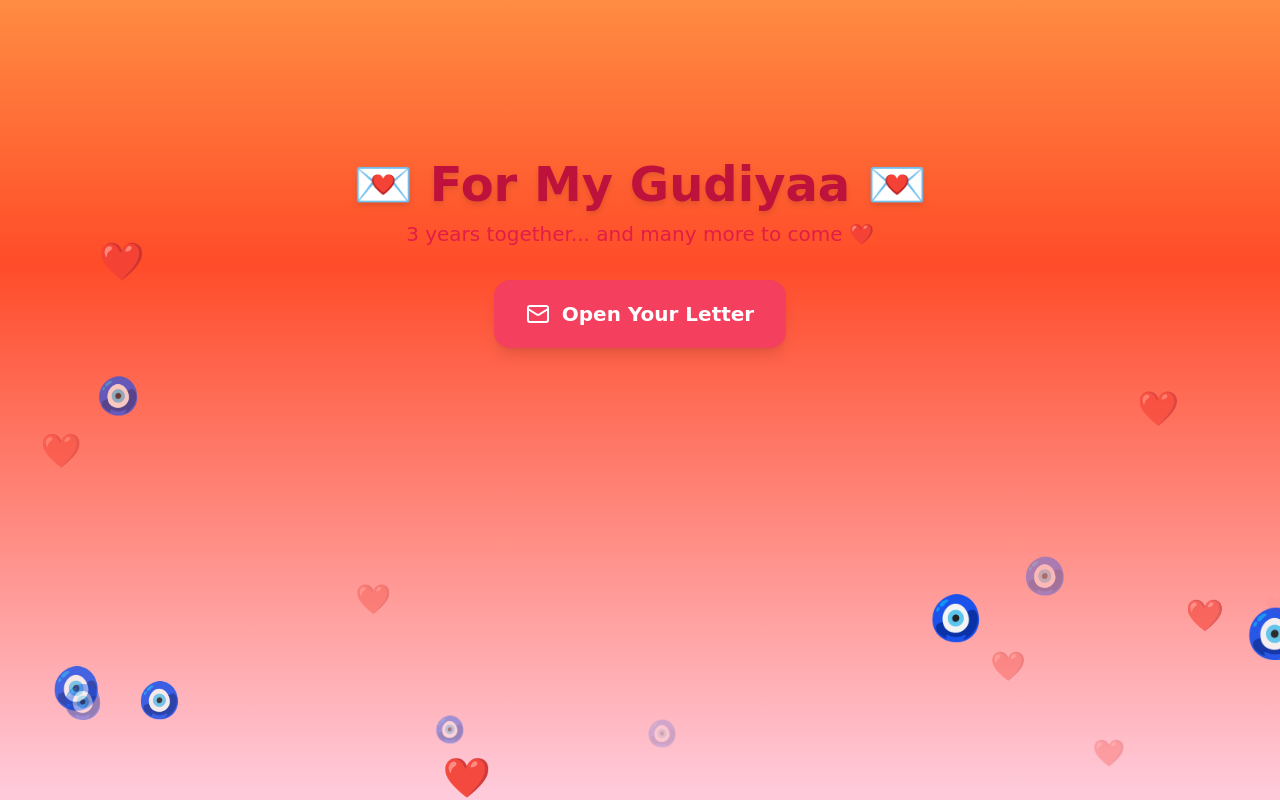
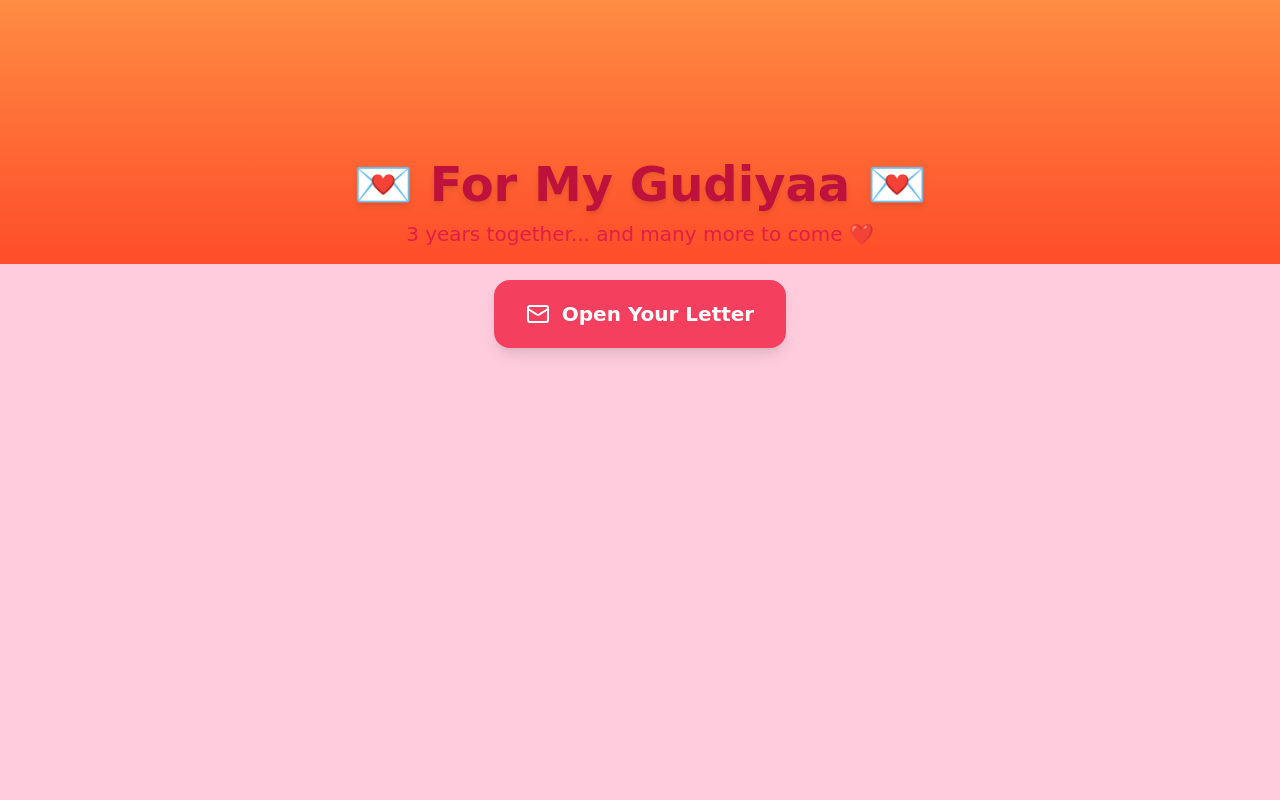
Before and after one commit to aryandogra2004-code/Gudiyaa, a React (Vite) app: page / in a window 1280 px wide. Built offline with nearby package versions, Linux system fonts and the light colour scheme.

Commit message:
Add files via upload

```diff
--- a/src/App.jsx
+++ b/src/App.jsx
@@ -1,31 +1,10 @@
 import { useState, useEffect } from "react";
 import { motion } from "framer-motion";
-import { Heart, Mail, X, ChevronLeft, ChevronRight } from "lucide-react";
+import { Heart, Mail } from "lucide-react";
 
 export default function GudiyaaLoveSite() {
   const [open, setOpen] = useState(false);
-  const [cardIndex, setCardIndex] = useState(0);
-  const [showScroll, setShowScroll] = useState(false);
   const [isEvening, setIsEvening] = useState(false);
-
-  const cards = [
-    "You are my tiny baby, my little girl 💕. Every day waking up to your Morningssssweetyyy is the sweetest morning I can have.",
-    "I love your sundrrrrr voice, your cutuuuu laugh. Onlyyyy you can make my heart melt everyday ✨.",
-    "3 years together and still counting… I want to spend forever with you 💍💕💕💕❤️.",
-    "You are meraa chotuu sa bacchaa and no matter how old we get you will always remain my chotuuubaby 💖.",
-    "I love you so much, Gudiyaa ❤️ You are my everything, forever & always ❤️."
-  ];
-
-  const longMessage = `
-My pyariii Gudiyaa 💕
-
-From the moment we met I somehow knew in my heart that youuu are the one and since that day I have not loved anyone more than you 🥺. I want to spend every single day making you feel loved and special because you deserve it and you desrveeee so much moreee, Jaan. You are my heart. No words can truly capture how much I adore you. Every day theee love grows innn my dill. I just lovee youuu soo soo much. You are my family, my comfort, my wife. We will live our whole life together just each other’s. I’ll make my girl's each and every dream come true. We will wakeee up together and wee will ninii togetherrr. Ap Meri Sanju ho aur ap mere he rahogi. I’ll never let your cutest smileee fade. You make me smile, you make meee happy, just ME & YOU 💟💟❤. With lotsss of loveee meriii jaannn, yourrrr babyyyy, Aruuuuuuu 💗💗💗🤭
-`;
-
-  const floatingEmojis = [
-    { symbol: "❤️", color: "text-rose-400", size: 25 },
-    { symbol: "🧿", color: "text-blue-500", size: 30 }
-  ];
 
   useEffect(() => {
     const hour = new Date().getHours();
@@ -43,10 +22,10 @@ From the moment we met I somehow knew in my heart that youuu are the one and sin
     <div
       className="min-h-screen relative flex flex-col items-center justify-start font-poppins overflow-hidden"
       style={{
-        background: "linear-gradient(to bottom, #ff8c42, #ff4c29 33%, #ffccdd 100%)"
+        background: "linear-gradient(to bottom, #ff8c42, #ff4c29 33%, #ffccdd 33%, #ffccdd 100%)"
       }}
     >
-      {/* Evening Sunset Sky with Clouds */}
+      {/* Sunset Top 1/3 */}
       {isEvening && (
         <div className="absolute top-0 left-0 w-full h-1/3 overflow-hidden pointer-events-none">
           {/* Sun */}
@@ -94,49 +73,23 @@ From the moment we met I somehow knew in my heart that youuu are the one and sin
         </div>
       )}
 
-      {/* Floating Emojis */}
-      {[...Array(25)].map((_, i) => {
-        const emoji = i % 2 === 0 ? floatingEmojis[0] : floatingEmojis[1];
-        return (
-          <motion.div
-            key={i}
-            className={`${emoji.color} absolute pointer-events-none`}
-            style={{
-              top: `${33 + Math.random() * 67}%`,
-              left: `${Math.random() * 100}%`,
-              fontSize: `${emoji.size + Math.random() * 15}px`
-            }}
-            initial={{ opacity: 0, scale: 0 }}
-            animate={{ opacity: [0, 1, 0], y: [0, -50], scale: [0.6, 1.2, 0.6] }}
-            transition={{ duration: 5 + Math.random() * 3, repeat: Infinity, delay: i * 0.3 }}
-          >
-            {emoji.symbol}
-          </motion.div>
-        );
-      })}
-
       {/* Title */}
-      <motion.div className="text-center mt-40 mb-8 z-10 relative" initial={{ opacity: 0, y: -30 }} animate={{ opacity: 1, y: 0 }} transition={{ duration: 0.8 }}>
+      <div className="text-center mt-40 mb-8 z-10 relative">
         <h1 className="text-4xl md:text-5xl font-bold text-rose-700 drop-shadow-md">
           💌 For My Gudiyaa 💌
         </h1>
         <p className="text-lg md:text-xl text-rose-600 mt-3">
           3 years together... and many more to come ❤️
         </p>
-      </motion.div>
+      </div>
 
       {/* Open Letter Button */}
-      <motion.button
+      <button
         onClick={() => setOpen(true)}
         className="bg-rose-500 hover:bg-rose-600 text-white px-8 py-5 rounded-2xl shadow-lg flex items-center gap-3 text-xl font-semibold z-20"
-        whileHover={{ scale: 1.05 }}
-        whileTap={{ scale: 0.95 }}
       >
         <Mail className="w-6 h-6" /> Open Your Letter
-      </motion.button>
-
-      {/* Envelope & Scroll Modals remain same */}
-      {/* ... */}
+      </button>
     </div>
   );
 }
```
